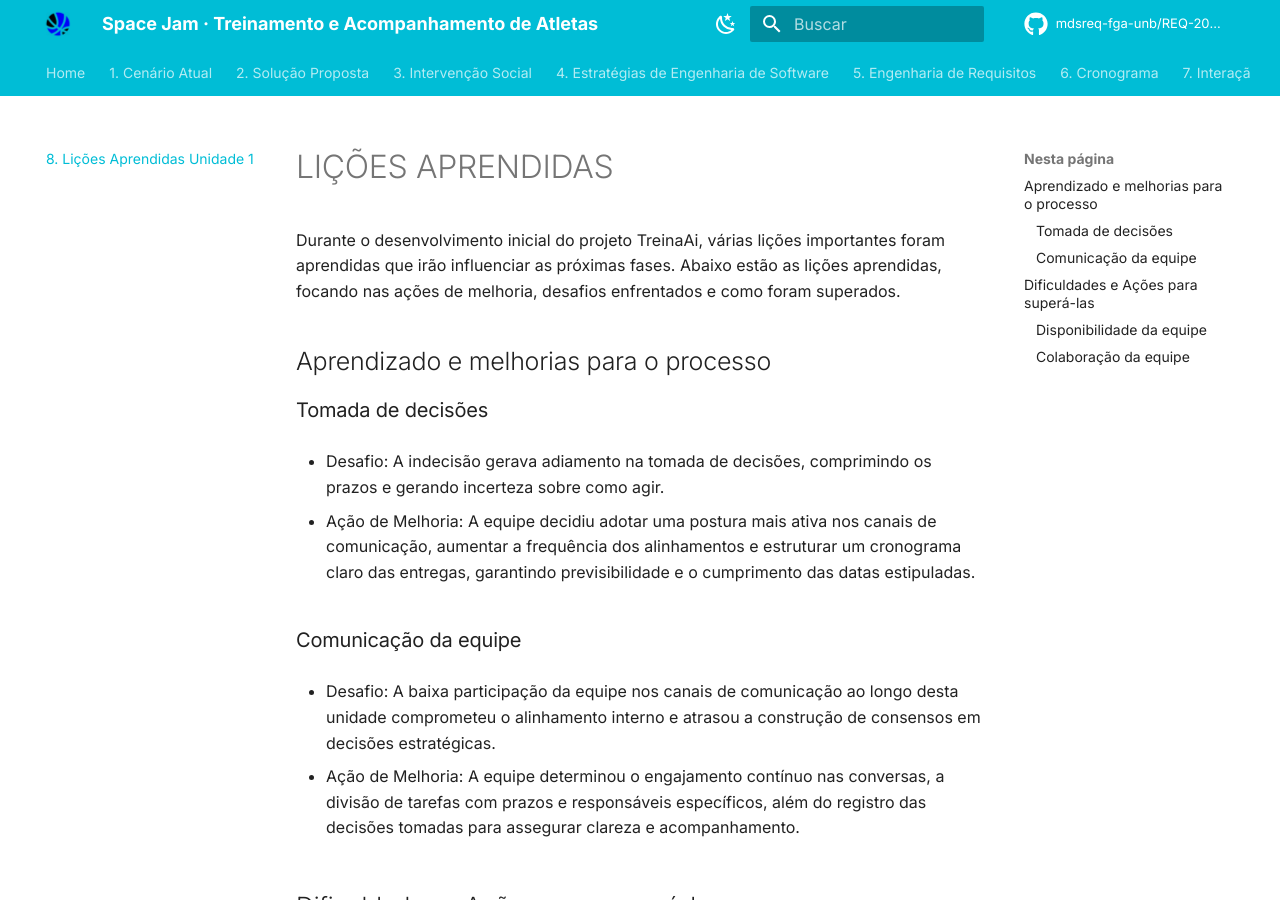
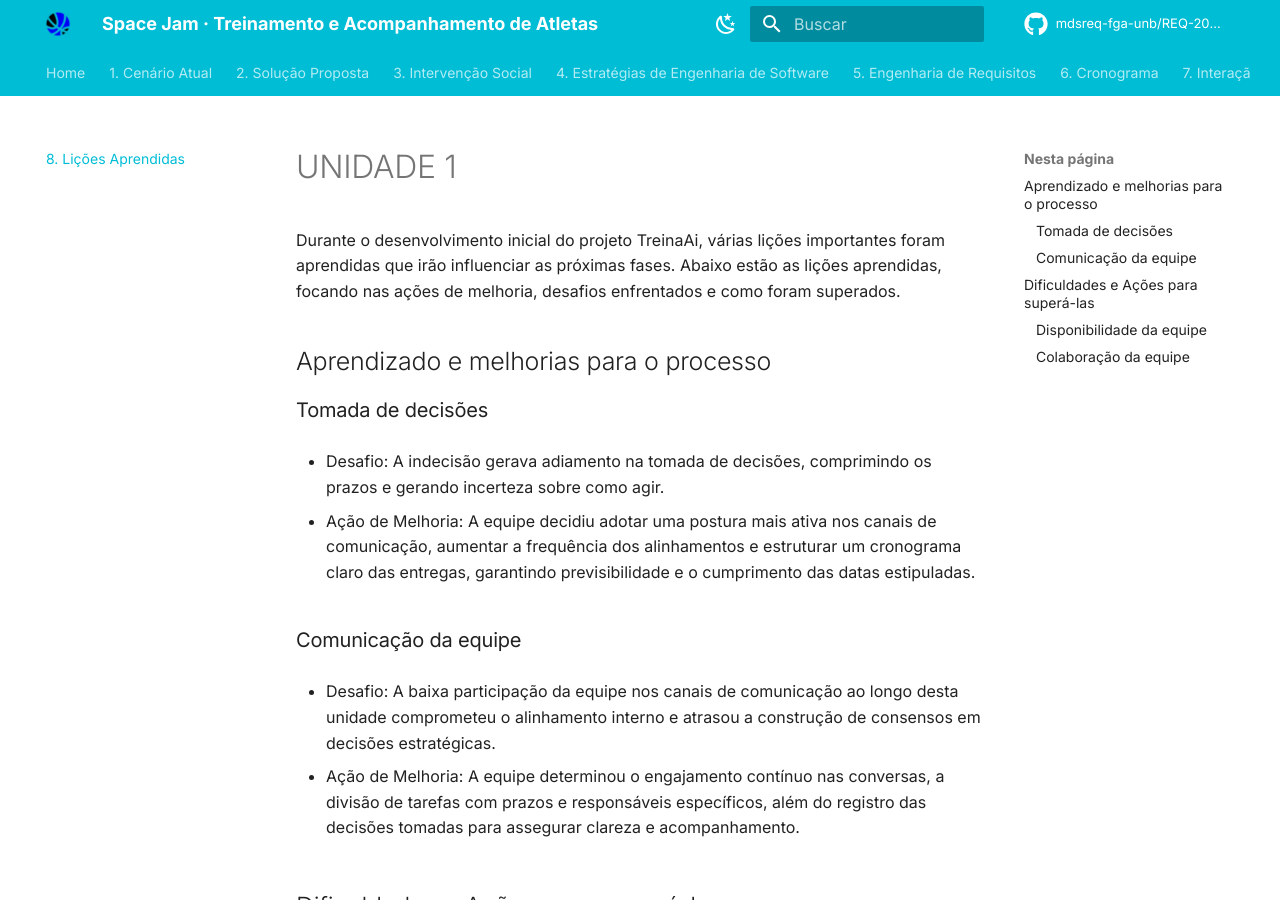
Before and after one commit to mdsreq-fga-unb/REQ-2026.2-T01-SpaceJam, an MkDocs documentation site: the page built from docs/licoes_aprendidas.md, in a window 1280 px wide and 900 px high. Built offline with MkDocs 1.6.1 and Material for MkDocs 9.7.7, drawn with Linux system fonts in a browser that asks for light colours; comment, search, counter and statistics services are not loaded.

Commit message:
refactor: muda nomes dos tópicos para melhor entendimento

```diff
--- a/docs/licoes_aprendidas.md
+++ b/docs/licoes_aprendidas.md
@@ -1,4 +1,4 @@
-#LIÇÕES APRENDIDAS
+#UNIDADE 1
 
 Durante o desenvolvimento inicial do projeto TreinaAi, várias lições importantes foram aprendidas que irão influenciar as próximas fases. Abaixo estão as lições aprendidas, focando nas ações de melhoria, desafios enfrentados e como foram superados.
 
--- a/mkdocs.yml
+++ b/mkdocs.yml
@@ -78,4 +78,4 @@ nav:
   - "5. Engenharia de Requisitos": engenharia_requisitos.md
   - "6. Cronograma": cronograma.md
   - "7. Interação entre Equipe e Cliente": interacao_equipe_cliente.md
-  - "8. Lições Aprendidas Unidade 1": licoes_aprendidas.md
+  - "8. Lições Aprendidas": licoes_aprendidas.md
```
